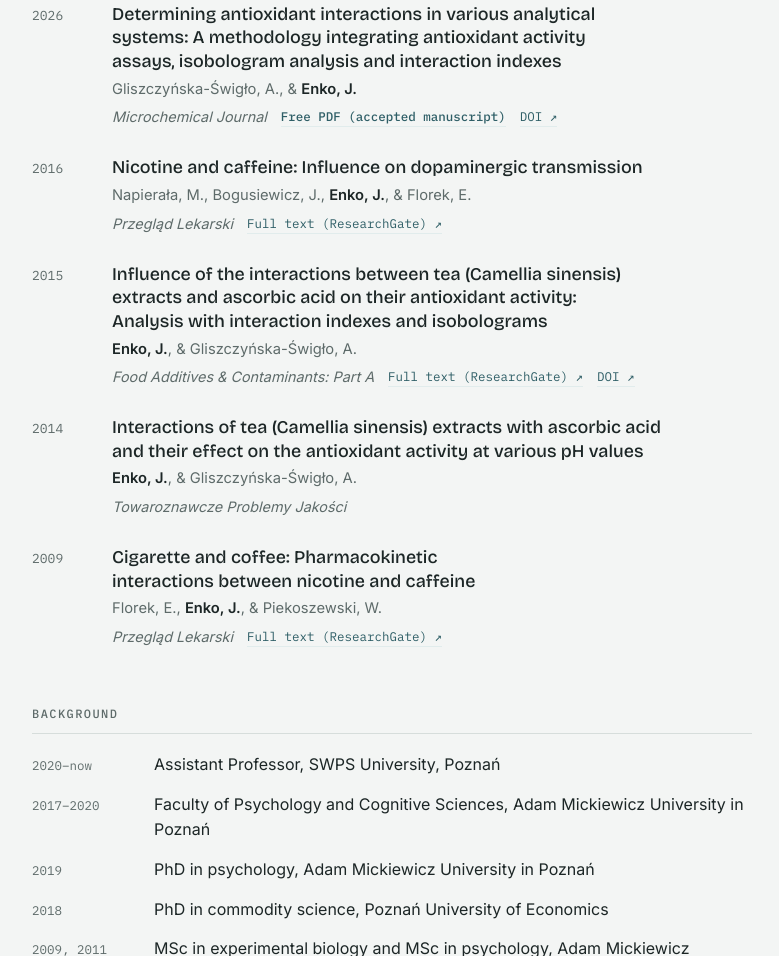
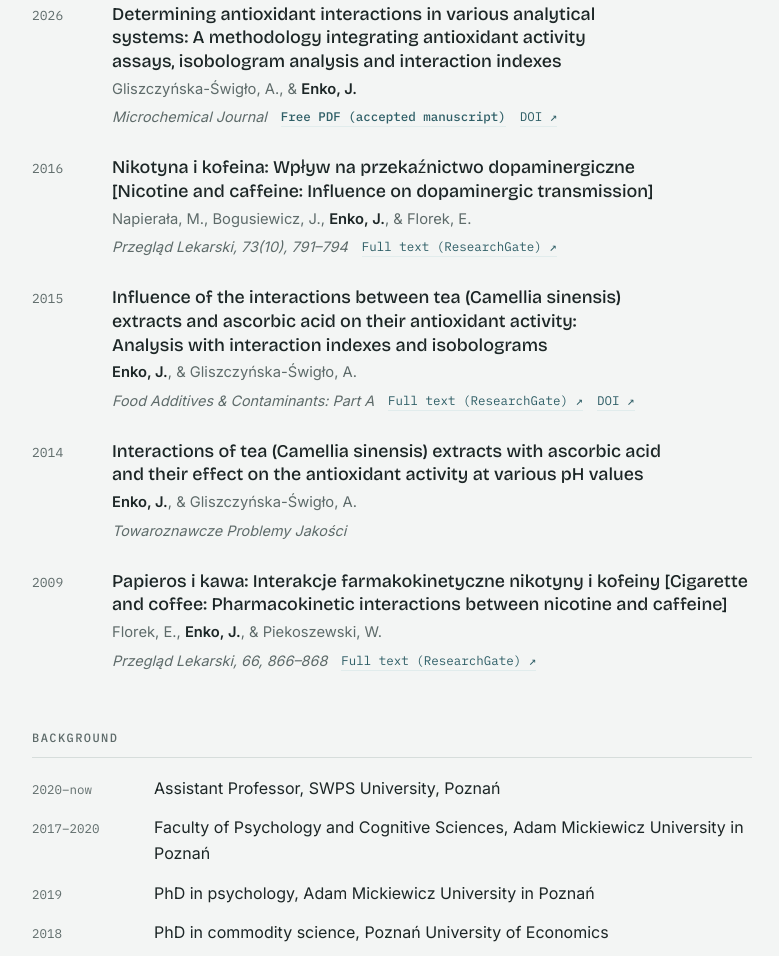
Before and after one commit to JolantaEnko/JolantaEnko.github.io, a plain HTML site: page index.html in a window 1280 px wide. Shown: the part 3434-4390 px from the top of the page, without its empty margins (248-1027 px from the left). Drawn offline with nearby package versions, Linux system fonts and the light colour scheme.

Commit message:
Add files via upload

```diff
--- a/index.html
+++ b/index.html
@@ -323,9 +323,9 @@ footer { font-family: var(--f-mono); font-size: 12px; color: var(--muted); }
       </div></div>
       <div class="year"><div class="y">2016</div><div class="entries">
         <article class="paper">
-          <h3>Nicotine and caffeine: Influence on dopaminergic transmission</h3>
+          <h3>Nikotyna i kofeina: Wpływ na przekaźnictwo dopaminergiczne [Nicotine and caffeine: Influence on dopaminergic transmission]</h3>
           <p class="authors">Napierała, M., Bogusiewicz, J., <b>Enko, J.</b>, &amp; Florek, E.</p>
-          <div class="meta"><span class="venue">Przegląd Lekarski</span><a href="https://www.researchgate.net/publication/317014349_Nicotine_and_caffeine_influence_on_dopaminergic_transmission">Full text (ResearchGate) ↗</a></div>
+          <div class="meta"><span class="venue">Przegląd Lekarski, 73(10), 791–794</span><a href="https://www.researchgate.net/publication/317014349_Nicotine_and_caffeine_influence_on_dopaminergic_transmission">Full text (ResearchGate) ↗</a></div>
         </article>
       </div></div>
       <div class="year"><div class="y">2015</div><div class="entries">
@@ -344,9 +344,9 @@ footer { font-family: var(--f-mono); font-size: 12px; color: var(--muted); }
       </div></div>
       <div class="year"><div class="y">2009</div><div class="entries">
         <article class="paper">
-          <h3>Cigarette and coffee: Pharmacokinetic interactions between nicotine and caffeine</h3>
+          <h3>Papieros i kawa: Interakcje farmakokinetyczne nikotyny i kofeiny [Cigarette and coffee: Pharmacokinetic interactions between nicotine and caffeine]</h3>
           <p class="authors">Florek, E., <b>Enko, J.</b>, &amp; Piekoszewski, W.</p>
-          <div class="meta"><span class="venue">Przegląd Lekarski</span><a href="https://www.researchgate.net/publication/42368919_Cigarette_and_coffee--pharmacokinetics_interaction_between_nicotine_and_caffeine">Full text (ResearchGate) ↗</a></div>
+          <div class="meta"><span class="venue">Przegląd Lekarski, 66, 866–868</span><a href="https://www.researchgate.net/publication/42368919_Cigarette_and_coffee--pharmacokinetics_interaction_between_nicotine_and_caffeine">Full text (ResearchGate) ↗</a></div>
         </article>
       </div></div>
     </div>
```
